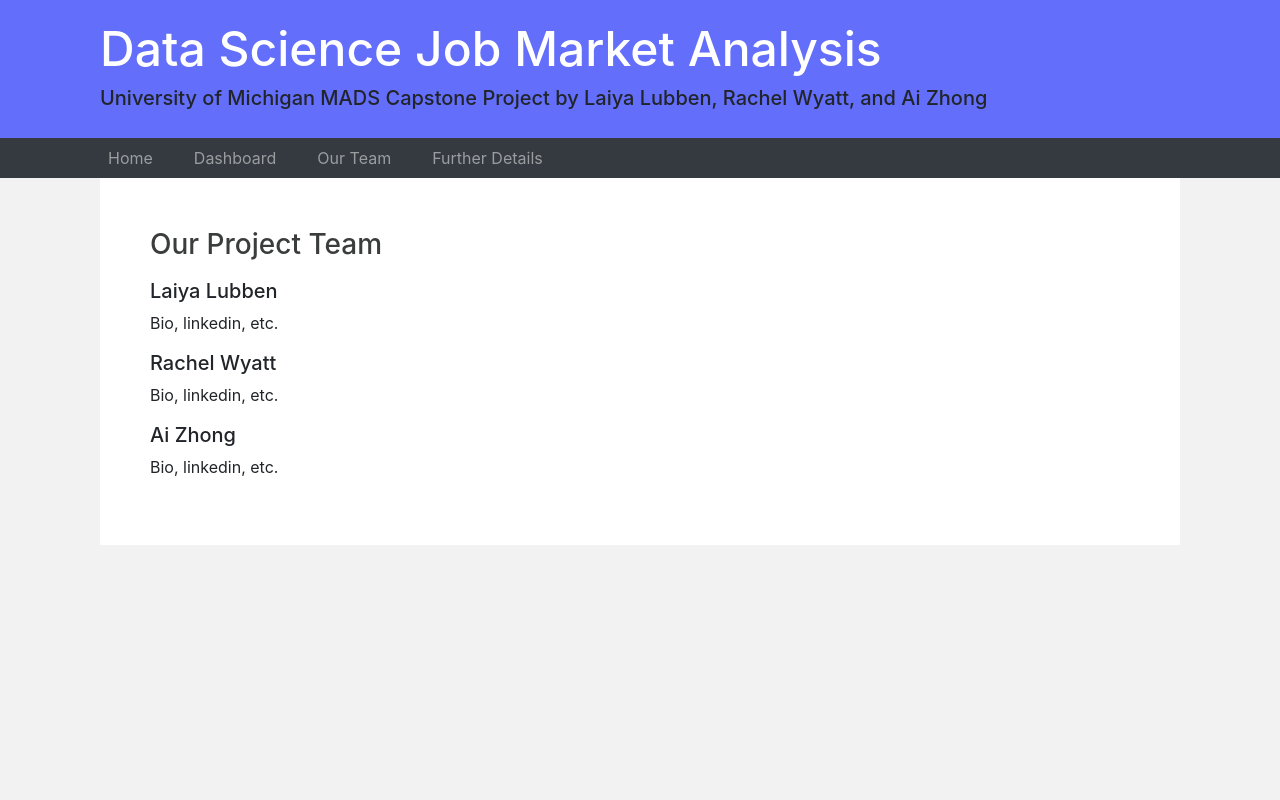
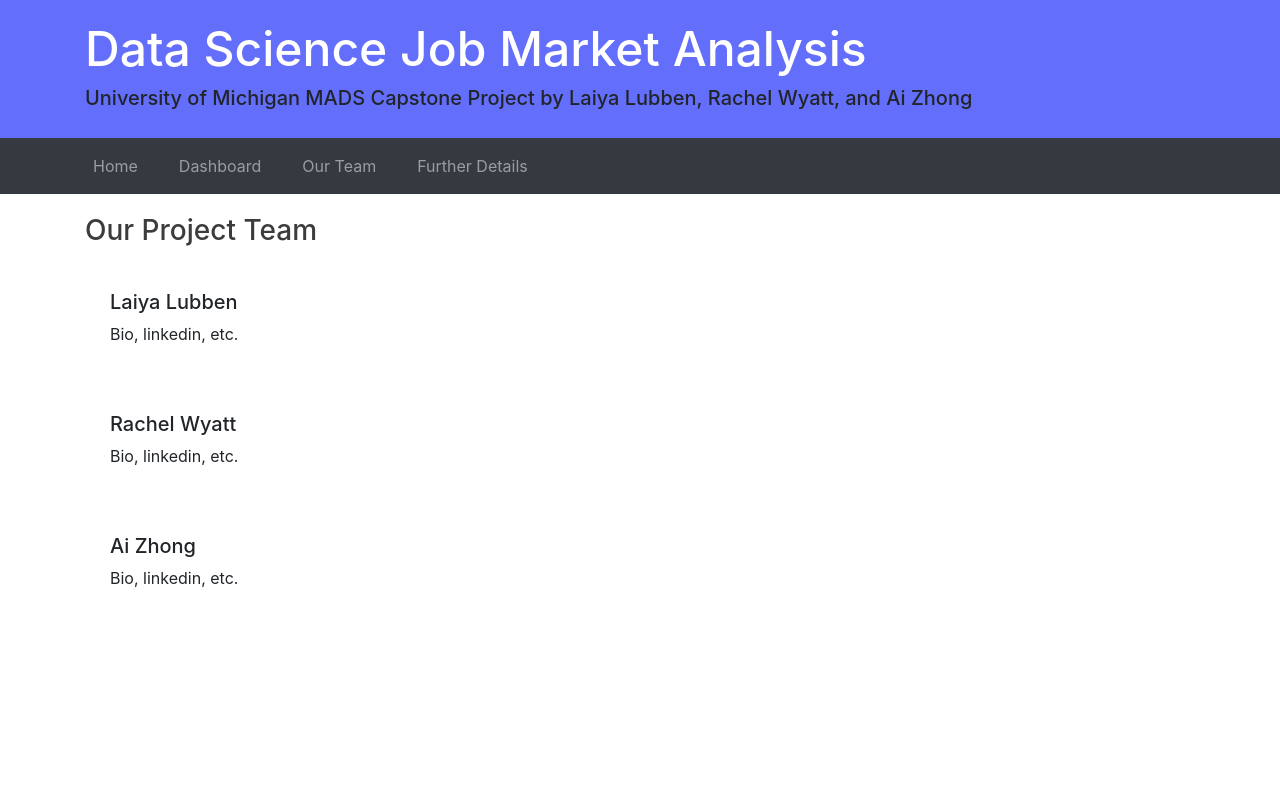
Before and after one commit to rachwyatt/capstone-project, a Django app: template website/templates/website/team.html in a window 1280 px wide. Run offline with Django 3.2, Linux system fonts and the light colour scheme; the template is opened without the code that fills it, so the values that code supplies are empty; some libraries are stand-ins or nearby versions.

Commit message:
layout improvements

```diff
--- a/website/static/css/website.css
+++ b/website/static/css/website.css
@@ -2,7 +2,7 @@
     background-color: #636EFA;
     margin-top: 0;
     margin-bottom: 0px;
-    padding: 20px 100px 20px 100px;
+    padding: 20px 0px 20px 0px;
 }
 
 .page-header h1,
@@ -21,10 +21,6 @@
     padding-bottom: 10px;
 }
 
-.navbar {
-    padding: 0px 100px 0px 100px;
-}
-
 .navbar a,
 .navbar a:visited,
 .navbar a:active {
@@ -35,12 +31,15 @@
     margin-right: 25px;
 }
 
-.body-background {
-    background: #f2f2f2;
+.card {
+    padding: 20px;
+    margin: 20px 0px 20px 0px;
 }
 
 .content-page {
-    background: #FFFFFF;
-    padding: 50px;
-    margin: 0px 100px 0px 100px;
+    margin-top: 20px;
 }
+
+.team-member {
+    padding: 25px;
+}
--- a/website/templates/website/base.html
+++ b/website/templates/website/base.html
@@ -8,12 +8,13 @@
     </head>
     <body class='body-background'>
         <header class="page-header">
-            <div>
+            <div class="container">
                 <h1><a href="/">Data Science Job Market Analysis</a></h1>
                 <h5>University of Michigan MADS Capstone Project by Laiya Lubben, Rachel Wyatt, and Ai Zhong</h5>
             </div>
         </header>
         <nav class="navbar navbar-expand-lg navbar-dark bg-dark">
+            <div class="container">
                 <button class="navbar-toggler" type="button" data-toggle="collapse" data-target="#navbarNavAltMarkup" aria-controls="navbarNavAltMarkup" aria-expanded="false" aria-label="Toggle navigation">
                     <span class="navbar-toggler-icon"></span>
                 </button>
@@ -33,6 +34,7 @@
                         </li>
                     </ul>
                 </div>
+            </div>
         </nav>
         <main>
             {% block content %}
--- a/website/templates/website/blogpost.html
+++ b/website/templates/website/blogpost.html
@@ -1,6 +1,6 @@
 {% extends 'website/base.html' %}
 {% block content %}
-    <div class="content-page">
+    <div class="container content-page">
         <h3>Project Overview (Blog Post)</h3>
         <p>Text here...</p>
     </div>
--- a/website/templates/website/details.html
+++ b/website/templates/website/details.html
@@ -1,6 +1,6 @@
 {% extends 'website/base.html' %}
 {% block content %}
-    <div class="content-page">
+    <div class="container content-page">
         <h3>Project Details</h3>
         <p>Walkthrough video, GitHub link, etc.</p>
     </div>
--- a/website/templates/website/team.html
+++ b/website/templates/website/team.html
@@ -1,12 +1,18 @@
 {% extends 'website/base.html' %}
 {% block content %}
-    <div class="content-page">
+    <div class='container content-page'>
         <h3>Our Project Team</h3>
+        <div class='team-member'>
             <h5>Laiya Lubben</h5>
             <p>Bio, linkedin, etc.</p>
+        </div>
+        <div class='team-member'>
             <h5>Rachel Wyatt</h5>
             <p>Bio, linkedin, etc.</p>
+        </div>
+        <div class='team-member'>
             <h5>Ai Zhong</h5>
             <p>Bio, linkedin, etc.</p>
         </div>
+    </div>
 {% endblock %}
```
Lines whose indentation alone changed are shown as unchanged.
